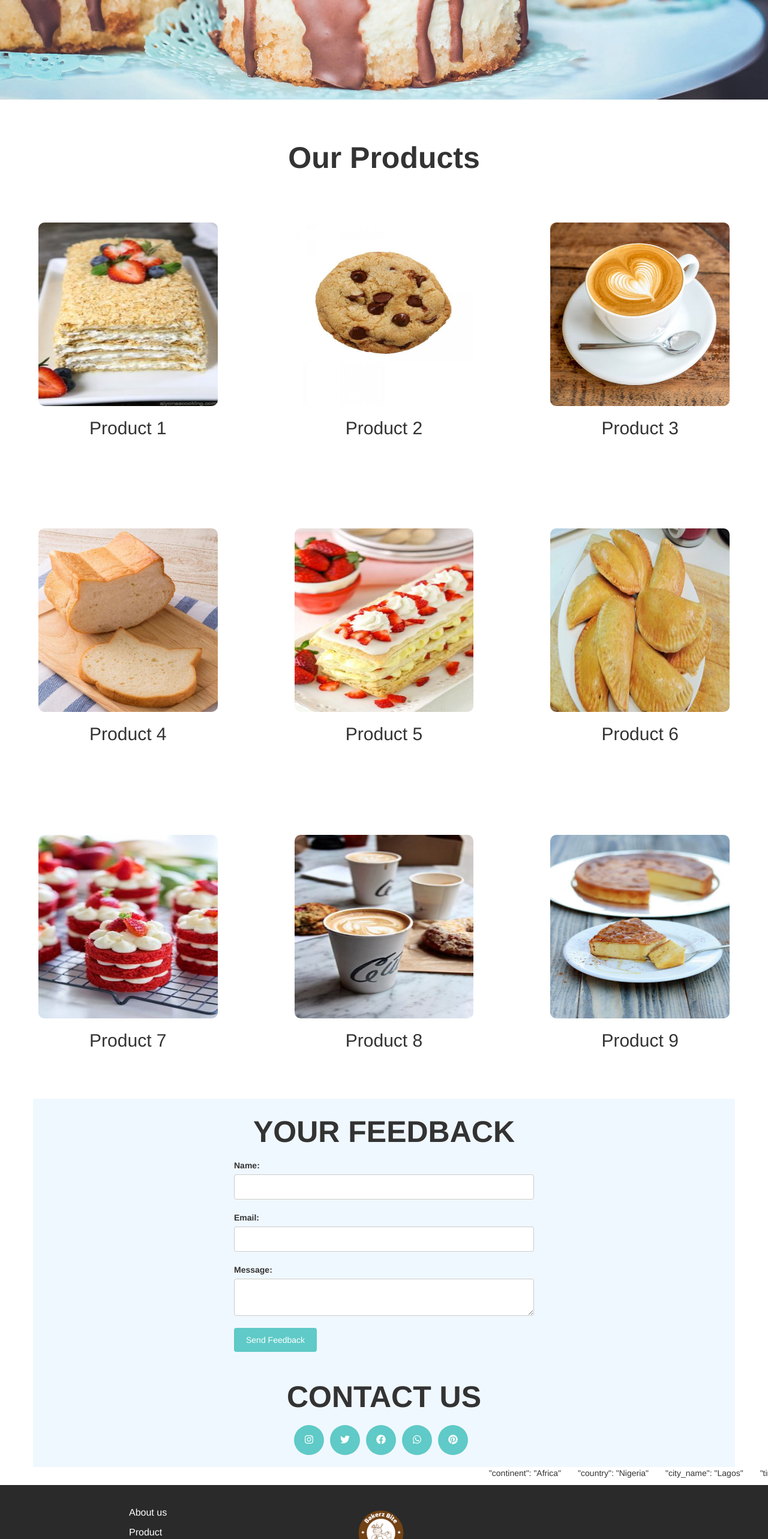
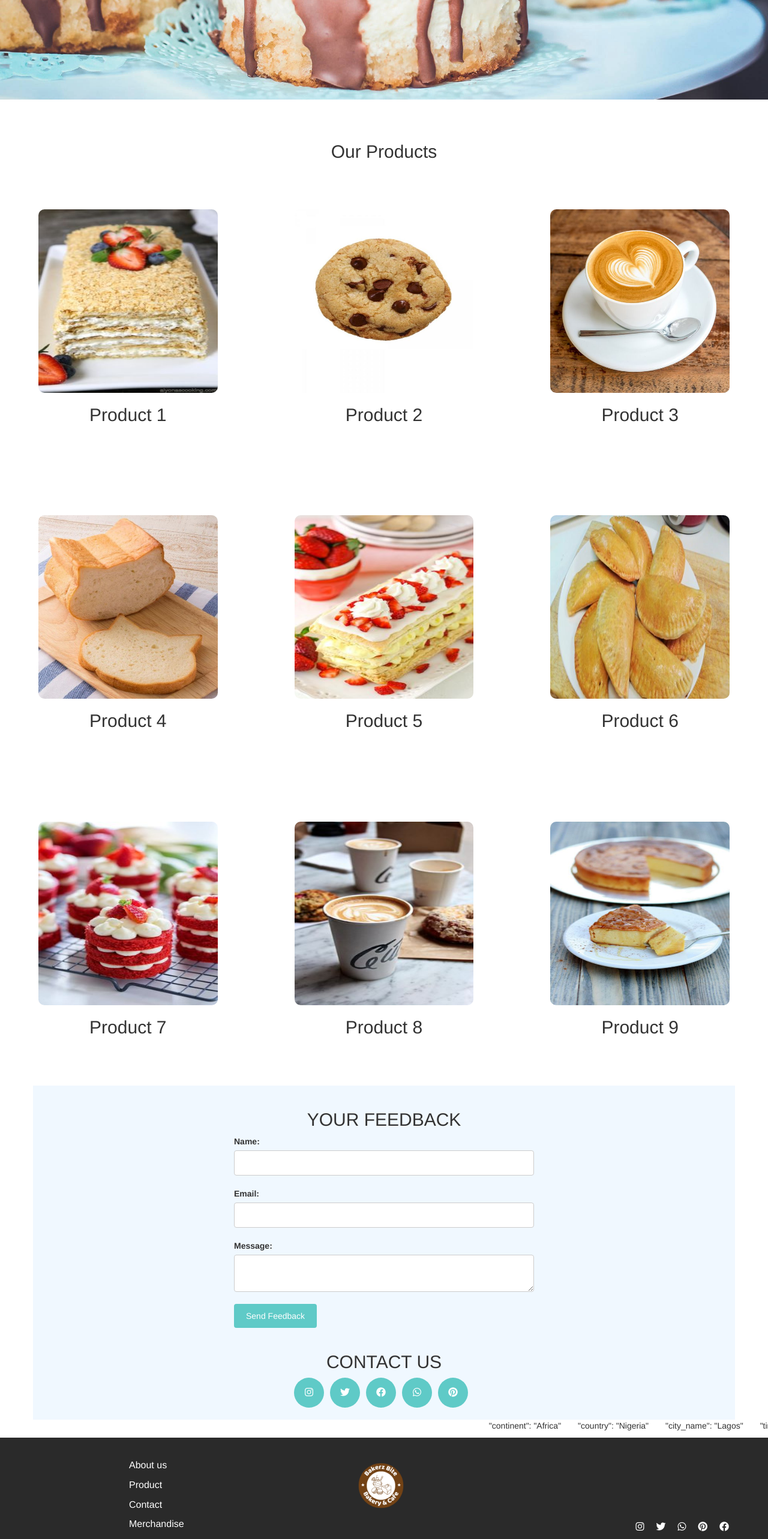
Before and after one commit to Othnielonyx/Bakerz-Bite, an Angular app in the folder bakers/: page /product in a window 1280 px wide. Shown: the part 783-3349 px from the top of the page at 60% size. Built offline with nearby package versions, Linux system fonts and the light colour scheme.

Commit message:
I made a change in the contact page

```diff
--- a/bakers/src/app/contact/contact.component.css
+++ b/bakers/src/app/contact/contact.component.css
@@ -7,8 +7,8 @@
 
   .title__feedback {
     text-align: center;
-    font-size: 50px;
-    font-weight: 600;
+    font-size: 30px;
+    font-weight: 500;
   }
 
   form {
@@ -54,8 +54,8 @@
 
   .title__social {
     text-align: center;
-    font-size: 50px;
-    font-weight: 600;
+    font-size: 30px;
+    font-weight: 500;
   }
 
   .soc-item {
--- a/bakers/src/app/contact/contact.component.html
+++ b/bakers/src/app/contact/contact.component.html
@@ -1,5 +1,5 @@
 <div class="container">
-    <p class="title__feedback ls2fw500 align-center mbr-fonts-style display-4">YOUR FEEDBACK</p>
+    <h1 class="title__feedback ls2fw500 align-center mbr-fonts-style display-4">YOUR FEEDBACK</h1>
     <div class="row justify-content-center">
         <form action="submit-feedback.php" method="post">
             <label for="name">Name:</label>
@@ -15,22 +15,22 @@
           </form>
 </div>
     <div class="socials text-white">
-         <p class="title__social ls2fw500 align-center mbr-fonts-style display-4">CONTACT US</p>
+         <h1 class="title__social ls2fw500 align-center mbr-fonts-style display-4">CONTACT US</h1>
         <div class="icons-menu">
         <div class="soc-item">
-            <a href="https://mobirise.com/" target="_blank" class="social__link">
+            <a href="https://www.instagram.com/_calixonyx/" target="_blank" class="social__link">
               <span class="fa-brands fa-instagram" style="font-size: 16px;"></span>
             </a>
           </div><div class="soc-item">
-            <a href="https://mobirise.com/" target="_blank" class="social__link">
+            <a href="https://twitter.com/_Onyxj" target="_blank" class="social__link">
               <span class="fa-brands fa-twitter" style="font-size: 16px;"></span>
             </a>
           </div><div class="soc-item">
-            <a href="https://mobirise.com/" target="_blank" class="social__link">
+            <a href="#" target="_blank" class="social__link">
               <span class="fa-brands fa-facebook" style="font-size: 16px;"></span>
             </a>
           </div><div class="soc-item">
-            <a href="https://mobirise.com/" target="_blank" class="social__link">
+            <a href="#" target="_blank" class="social__link">
               <span class="fa-brands fa-whatsapp" style="font-size: 16px;"></span>
             </a>
           </div><div class="soc-item">
--- a/bakers/src/app/footer/footer.component.css
+++ b/bakers/src/app/footer/footer.component.css
@@ -17,7 +17,7 @@
 }
 
 .footer1 .menu__items:hover {
-  color: #e43a45;
+  color: #5FCAC7;
 }
 
 .footer1 .logo__image {
--- a/bakers/src/app/product/product.component.css
+++ b/bakers/src/app/product/product.component.css
@@ -7,8 +7,8 @@
 
 .product-header {
   text-align: center;
-  font-size: 50px;
-  font-weight: 600;
+  font-size: 30px;
+  font-weight: 500;
 }
 
 .products {
```
